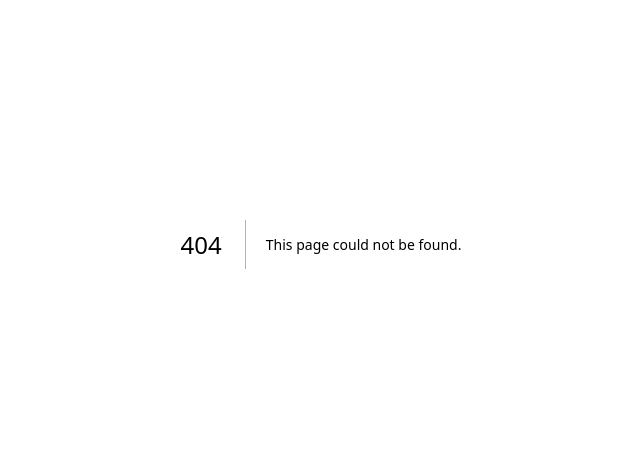
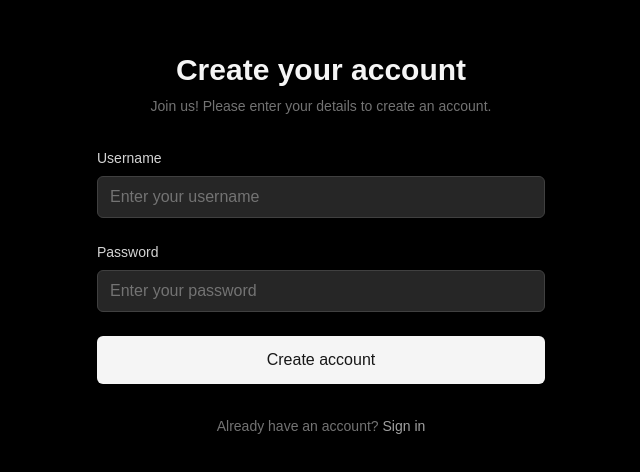
Before and after one commit to sepsol/corsair-interview-challenge, a Next.js app in the folder frontend/: page /register in a window 1280 px wide. Before the commit this address had no page. Shown: the part 156-628 px from the top of the page, without its empty margins (319-959 px from the left). Built offline with nearby package versions, Linux system fonts and the light colour scheme.

Commit message:
Add registration page and enhance AuthForm for mode switching

```diff
--- a/frontend/src/app/login/page.tsx
+++ b/frontend/src/app/login/page.tsx
@@ -66,6 +66,10 @@ export default function LoginPage() {
     }
   };
 
+  const handleNavigateToRegister = () => {
+    router.push('/register');
+  };
+
   return (
     <div className="min-h-screen bg-black flex items-center justify-center px-6 py-12">
       <AuthForm
@@ -73,6 +77,7 @@ export default function LoginPage() {
         onSubmit={handleLogin}
         error={error}
         loading={isLoading}
+        onSwitchAuthMode={handleNavigateToRegister}
       />
     </div>
   );
--- /dev/null
+++ b/frontend/src/app/register/page.tsx
@@ -0,0 +1,64 @@
+"use client";
+
+import { useState } from "react";
+import { useRouter } from "next/navigation";
+import AuthForm, { AuthFormData } from "@/components/AuthForm";
+
+/**
+ * Register page component with centered form
+ *
+ * Features:
+ * - Uses reusable AuthForm component in register mode
+ * - Centered layout with responsive design
+ * - Loading states and error handling
+ * - Form validation handled by AuthForm
+ * - Console logging for development (API integration pending)
+ *
+ * @returns The register page component
+ */
+export default function RegisterPage() {
+  const [isLoading, setIsLoading] = useState(false);
+  const [error, setError] = useState<string | null>(null);
+  const router = useRouter();
+
+  const handleRegister = async (data: AuthFormData) => {
+    try {
+      setIsLoading(true);
+      setError(null);
+
+      // TODO: Replace with actual API call to /api/auth/register
+      console.log("Register attempt:", data);
+
+      // Simulate API call delay
+      await new Promise(resolve => setTimeout(resolve, 1000));
+
+      // Simulate success for testing
+      console.log("Registration successful for user:", data.username);
+
+      // TODO: Handle successful registration (redirect, store token, etc.)
+
+    } catch (err) {
+      const errorMessage = err instanceof Error ? err.message : "An unexpected error occurred";
+      setError(errorMessage);
+      console.error("Registration error:", errorMessage);
+    } finally {
+      setIsLoading(false);
+    }
+  };
+
+  const handleNavigateToLogin = () => {
+    router.push('/login');
+  };
+
+  return (
+    <div className="min-h-screen bg-black flex items-center justify-center px-6 py-12">
+      <AuthForm
+        mode="register"
+        onSubmit={handleRegister}
+        error={error}
+        loading={isLoading}
+        onSwitchAuthMode={handleNavigateToLogin}
+      />
+    </div>
+  );
+}
--- a/frontend/src/components/AuthForm.tsx
+++ b/frontend/src/components/AuthForm.tsx
@@ -23,6 +23,8 @@ interface AuthFormProps {
   error?: string | null;
   /** Whether the form is in a loading state */
   loading?: boolean;
+  /** Optional callback when user wants to switch between login and register modes */
+  onSwitchAuthMode?: () => void;
 }
 
 /**
@@ -44,6 +46,7 @@ export default function AuthForm({
   initialData,
   error,
   loading = false,
+  onSwitchAuthMode,
 }: AuthFormProps) {
   const isRegister = mode === "register";
   const schema = isRegister ? registerSchema : loginSchema;
@@ -139,26 +142,34 @@ export default function AuthForm({
         </Button>
       </form>
 
-      {/* Additional info */}
+      {/* Additional info - only show if navigation callback is provided */}
+      {onSwitchAuthMode && (
         <div className="text-center">
           <p className="text-sm text-neutral-500">
             {isRegister ? (
               <>
                 Already have an account?{" "}
-              <span className="text-neutral-400 hover:text-neutral-300 cursor-pointer transition-colors">
+                <span
+                  className="text-neutral-400 hover:text-neutral-300 cursor-pointer transition-colors"
+                  onClick={onSwitchAuthMode}
+                >
                   Sign in
                 </span>
               </>
             ) : (
               <>
-              Don't have an account?{" "}
-              <span className="text-neutral-400 hover:text-neutral-300 cursor-pointer transition-colors">
+                Don&apos;t have an account?{" "}
+                <span
+                  className="text-neutral-400 hover:text-neutral-300 cursor-pointer transition-colors"
+                  onClick={onSwitchAuthMode}
+                >
                   Sign up
                 </span>
               </>
             )}
           </p>
         </div>
+      )}
     </div>
   );
 }
```
Lines whose indentation alone changed are shown as unchanged.
